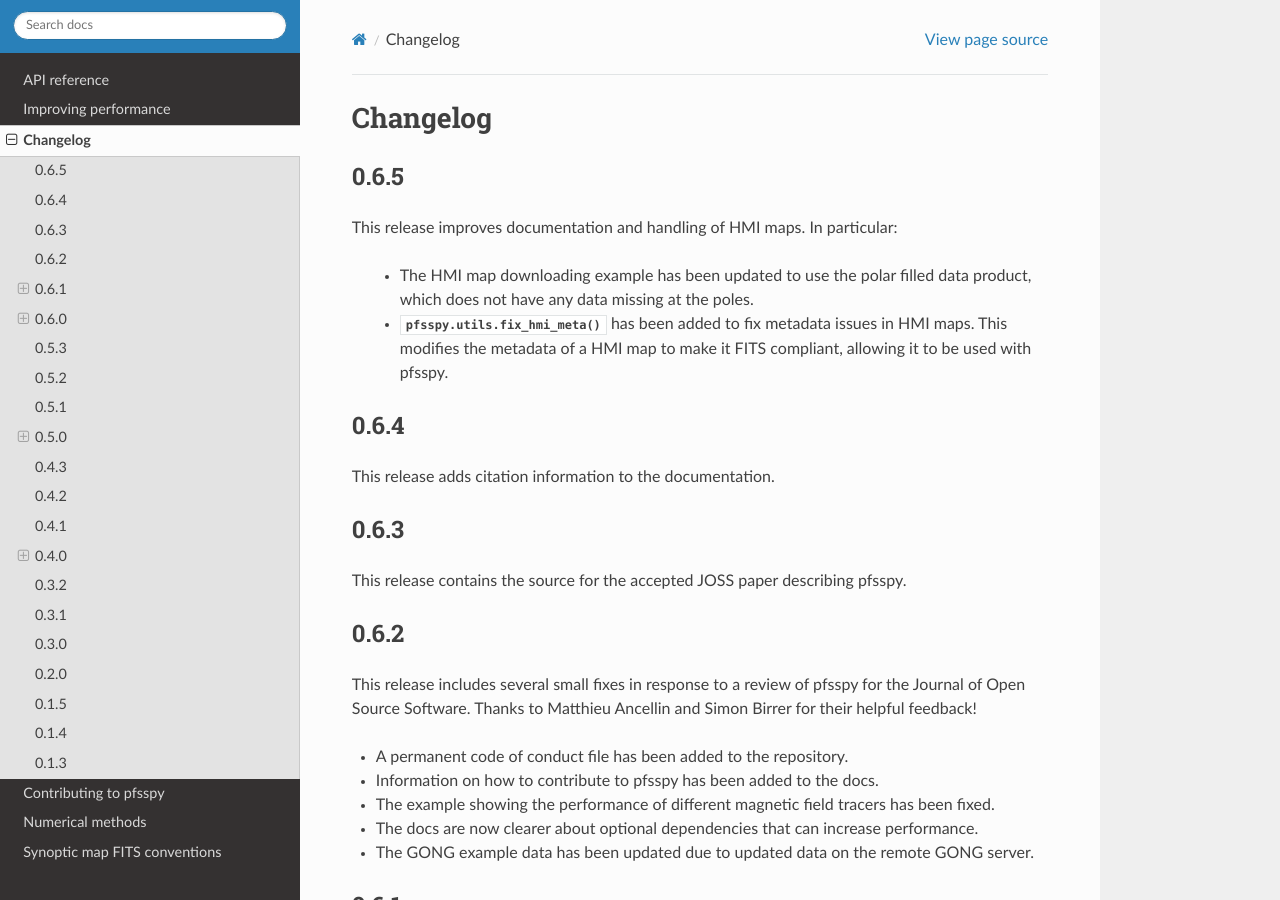
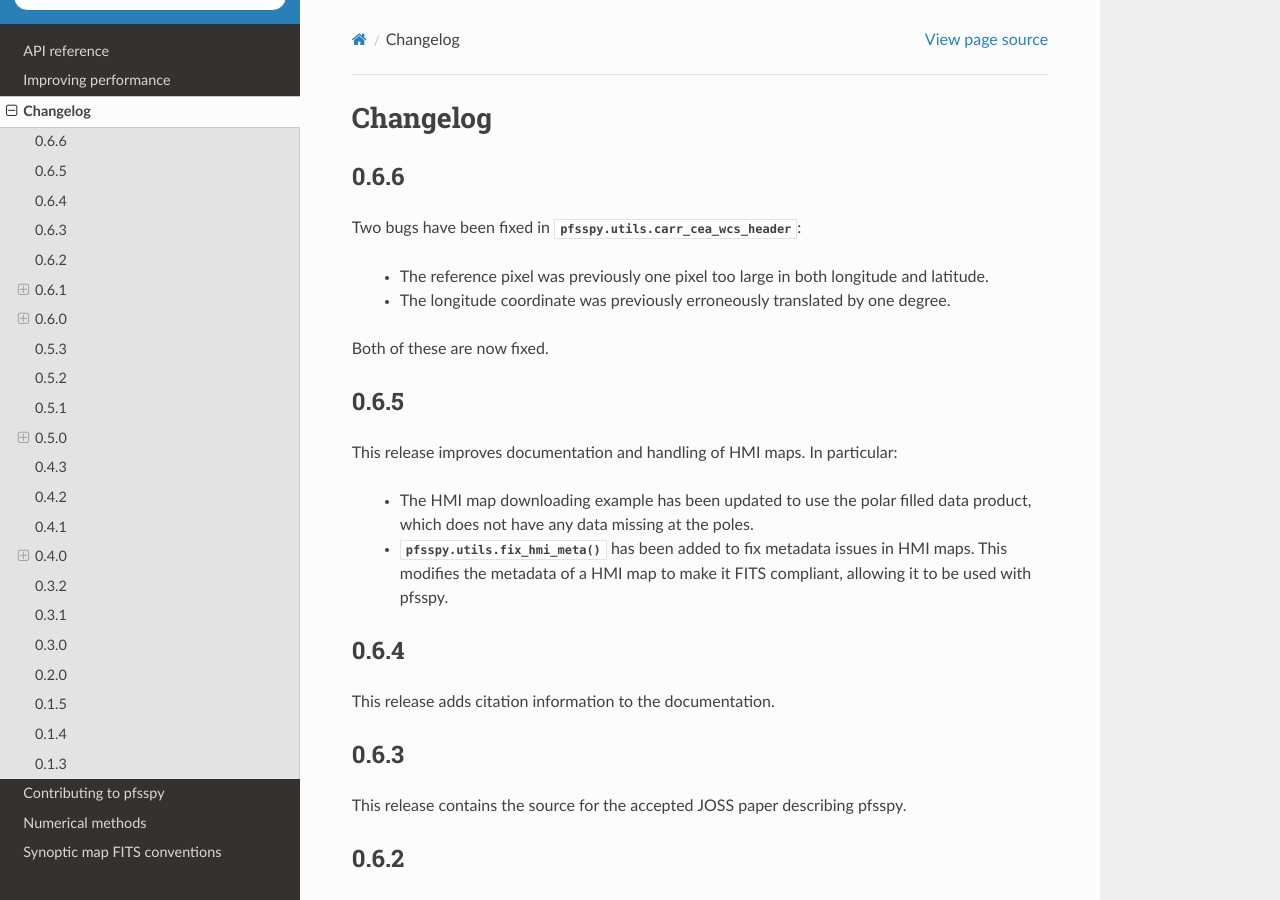
Before and after one commit to sunpy/sunkit-magex, a Sphinx documentation site: the page built from docs/changes.rst, in a window 1280 px wide and 900 px high. Built offline with Sphinx 7.4.7 and the Read the Docs theme 2.0.0, drawn with Linux system fonts in a browser that asks for light colours; pages that are not in the unit, such as notebooks, are missing from menus; the version number could not be read and is left out.

Commit message:
Add changelog

```diff
--- a/docs/changes.rst
+++ b/docs/changes.rst
@@ -2,6 +2,15 @@
 
 Changelog
 =========
+
+0.6.6
+-----
+Two bugs have been fixed in `pfsspy.utils.carr_cea_wcs_header`:
+
+  - The reference pixel was previously one pixel too large in both longitude and latitude.
+  - The longitude coordinate was previously erroneously translated by one degree.
+
+Both of these are now fixed.
 
 0.6.5
 -----
```
